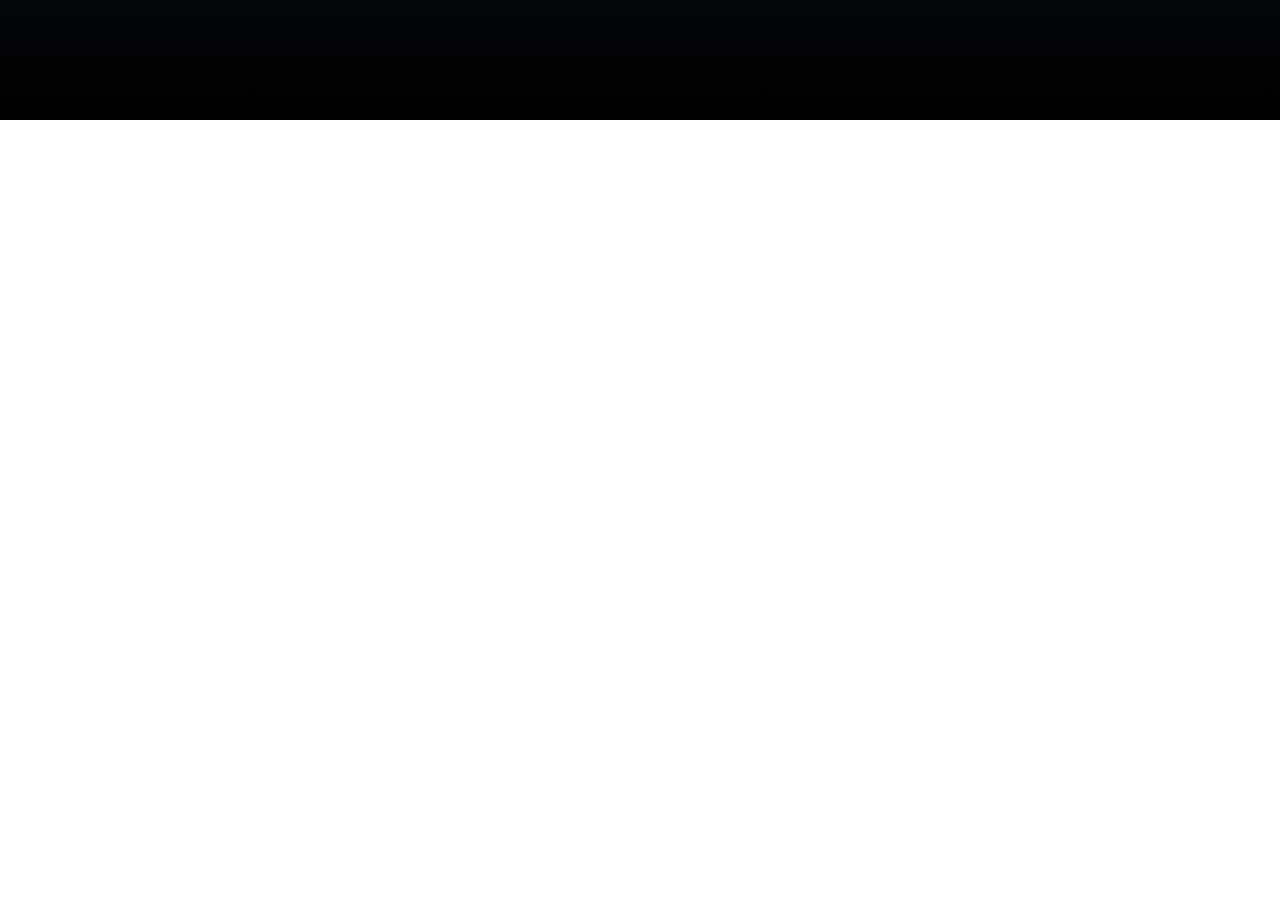
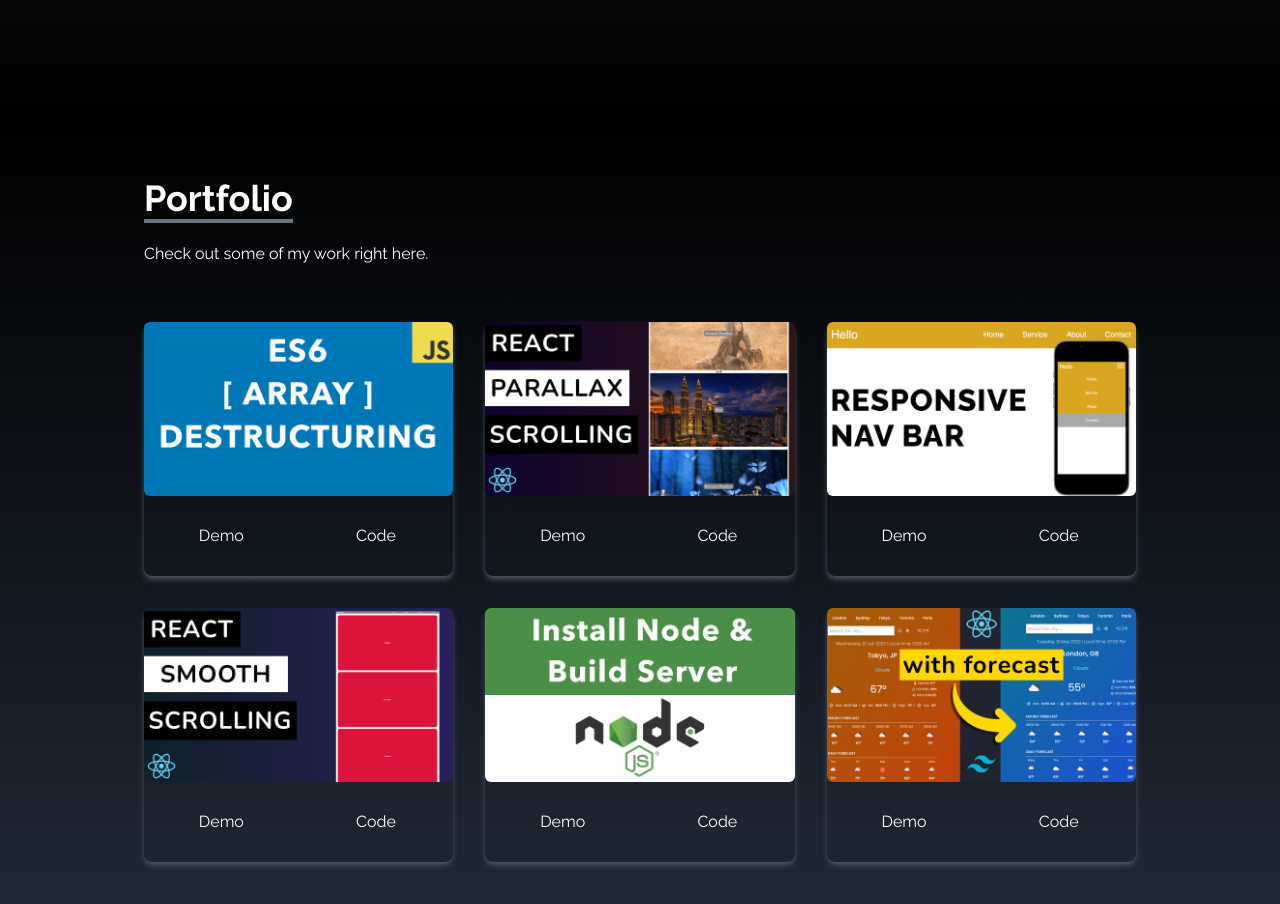
Before and after one commit to imvivekanand/portfolio, a React (Create React App) app: page / in a window 1280 px wide. Shown: the part 1480-2384 px from the top of the page. Before the commit the page ends 1600 px from the top, so only its background shows below. Built offline with nearby package versions, Linux system fonts and the light colour scheme; the HTML template or start-up script is replaced by a standard one.

Commit message:
Portfolio added

```diff
--- a/src/App.js
+++ b/src/App.js
@@ -1,6 +1,7 @@
 import About from "./components/About";
 import Home from "./components/Home";
 import NavBar from "./components/NavBar";
+import Portfolio from "./components/Portfolio";
 import SocialLinks from "./components/SocialLinks";
 
 function App() {
@@ -9,6 +10,7 @@
     <NavBar/>
     <Home/>
     <About/>
+    <Portfolio/>
 
     <SocialLinks/>
     </div>
--- /dev/null
+++ b/src/components/Portfolio.jsx
@@ -0,0 +1,74 @@
+import React from "react";
+import arrayDestruct from "../assets/portfolio/arrayDestruct.jpg";
+import installNode from "../assets/portfolio/installNode.jpg";
+import navbar from "../assets/portfolio/navbar.jpg";
+import reactParallax from "../assets/portfolio/reactParallax.jpg";
+import reactSmooth from "../assets/portfolio/reactSmooth.jpg";
+import reactWeather from "../assets/portfolio/reactWeather.jpg";
+
+const Portfolio = () => {
+  const portfolios = [
+    {
+      id: 1,
+      src: arrayDestruct,
+    },
+    {
+      id: 2,
+      src: reactParallax,
+    },
+    {
+      id: 3,
+      src: navbar,
+    },
+    {
+      id: 4,
+      src: reactSmooth,
+    },
+    {
+      id: 5,
+      src: installNode,
+    },
+    {
+      id: 6,
+      src: reactWeather,
+    },
+  ];
+
+  return (
+    <div
+      name="portfolio"
+      className="bg-gradient-to-b from-black to-gray-800 w-full text-white md:h-screen"
+    >
+      <div className="max-w-screen-lg p-4 mx-auto flex flex-col justify-center w-full h-full">
+        <div className="pb-8">
+          <p className="text-4xl font-bold inline border-b-4 border-gray-500">
+            Portfolio
+          </p>
+          <p className="py-6">Check out some of my work right here.</p>
+        </div>
+
+        <div className="grid sm:grid-cols-2 md:grid-cols-3 gap-8 px-12 sm:px-0">
+          {portfolios.map(({ id, src }) => (
+            <div key={id} className="shadow-md shadow-gray-600 rounded-lg">
+              <img
+                src={src}
+                alt=""
+                className="rounded-md duration-200 hover:scale-105"
+              />
+              <div className="flex items-center justify-center">
+                <button className="w-1/2 px-6 py-3 m-4 duration-200 hover:scale-105">
+                  Demo
+                </button>
+                <button className="w-1/2 px-6 py-3 m-4 duration-200 hover:scale-105">
+                  Code
+                </button>
+              </div>
+            </div>
+          ))}
+        </div>
+      </div>
+    </div>
+  );
+};
+
+export default Portfolio;
```
